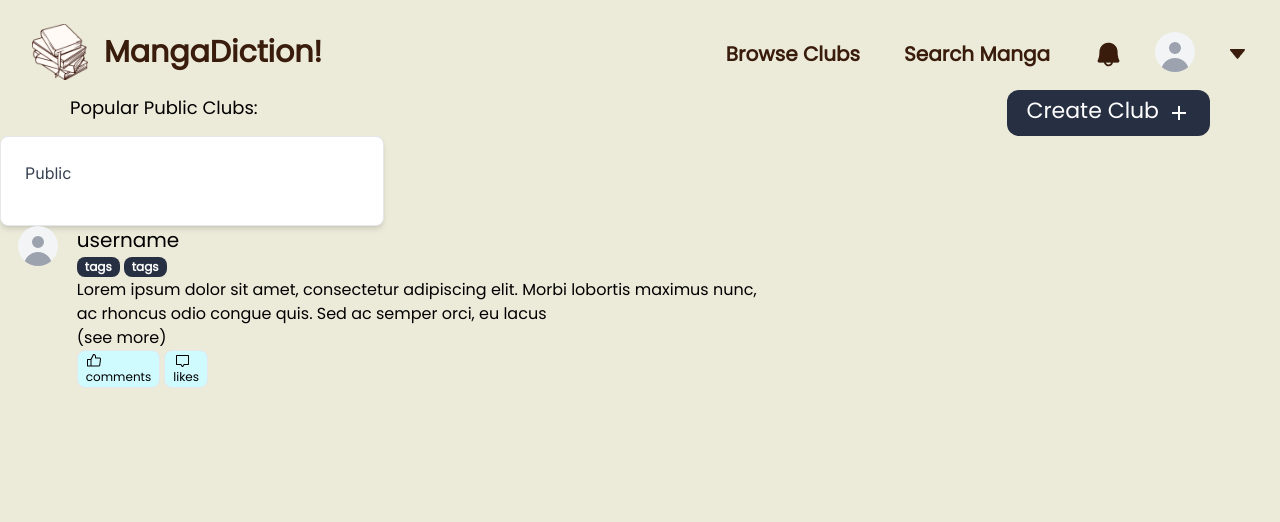
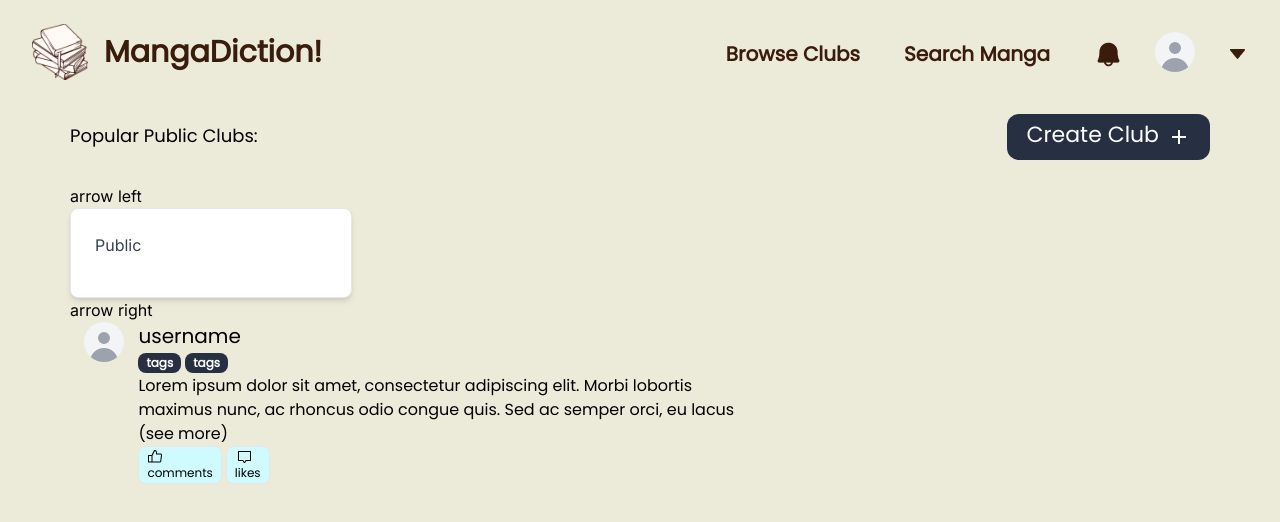
Before and after one commit to xhalleyy/manga-diction, a Next.js app: page /Dashboard in a window 1280 px wide. Shown: the top 522 px of the page. Built offline with nearby package versions, Linux system fonts and the light colour scheme.

Commit message:
dashboard layout start

```diff
--- a/src/app/Dashboard/page.tsx
+++ b/src/app/Dashboard/page.tsx
@@ -8,20 +8,36 @@ const page = () => {
   return (
     <div className='bg-mainBg h-screen'>
 
-        <NavbarComponent/>
+      <NavbarComponent />
 
+
+      <div className="flex flex-1 justify-between px-[70px] my-6">
+        <p className='font-mainFont text-lg mt-2'>Popular Public Clubs:</p>
         <div>
-          <div className="flex flex-1 justify-between px-[70px]">
-            <p className='font-mainFont text-lg mt-1'>Popular Public Clubs:</p>
-            <div>
-              <ClubModalComponent/>
-            </div>
-          </div>
+          <ClubModalComponent />
         </div>
+      </div>
 
-        <CardComponent/>
+      <div className='px-[70px]'>
+        {/* both "arrow" buttons are placeholders feel free to delete/replace */}
+        <button>arrow left</button>
+        <div className="grid grid-cols-4 gap-1">
+        <div>
+          {/* if we define height and width for the cards they wont be altered by flex or grid */}
+          <CardComponent />
+        </div>
+        </div>
+        <button>arrow right</button>
+      </div>
 
-        <PostsComponent/>
+      <div className='px-[70px]'>
+        <div>
+      <PostsComponent />
+        </div>
+        <div>
+          {/* latest updates component */}
+        </div>
+      </div>
 
     </div>
   )
```
